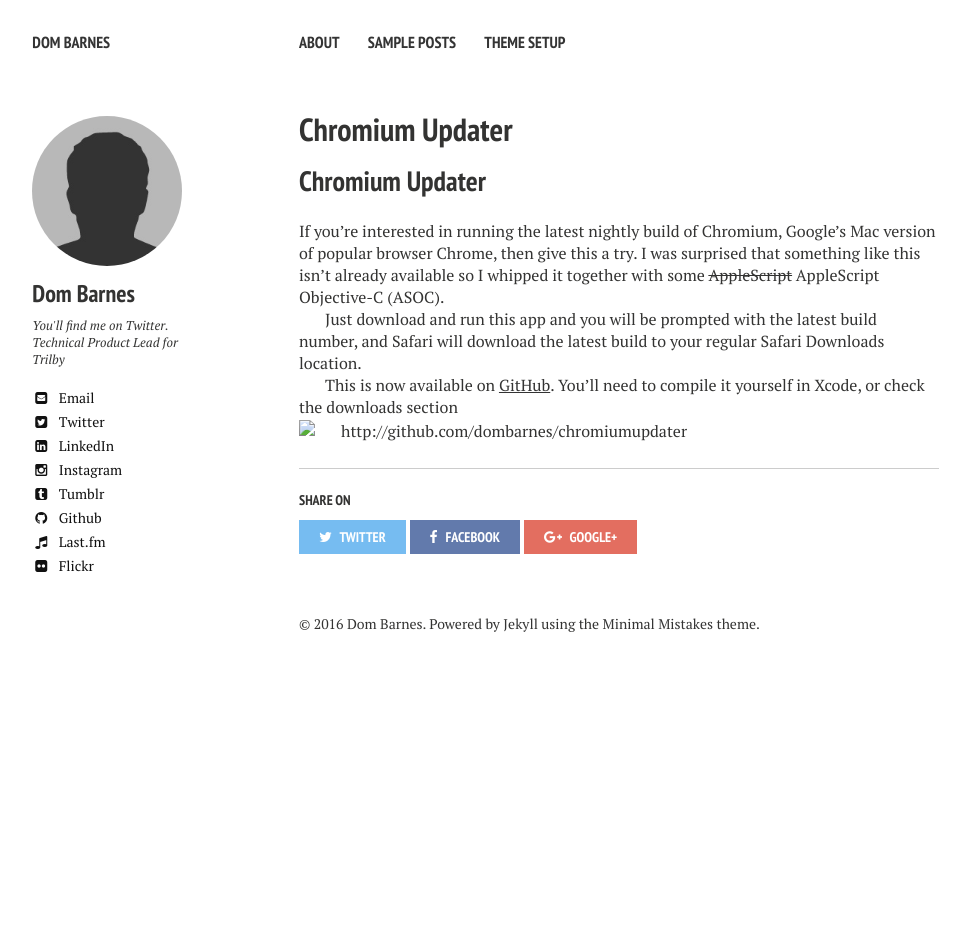
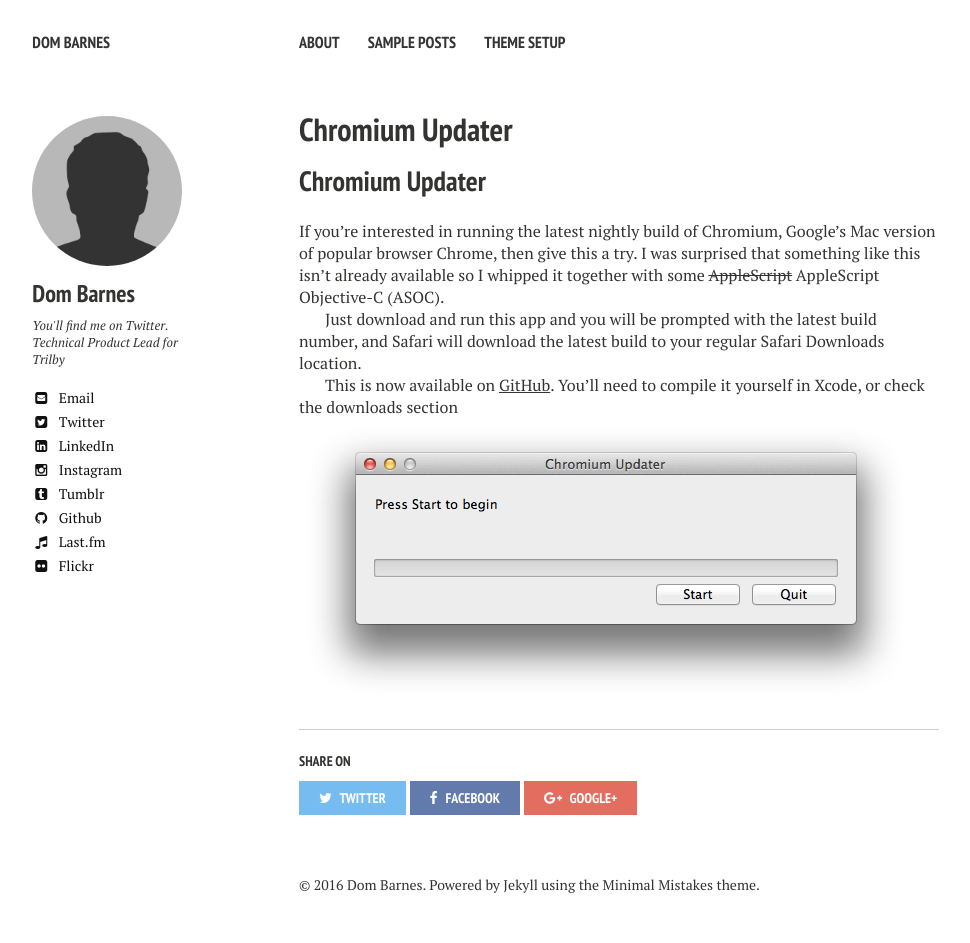
Before and after one commit to dombarnes/dombarnes.com, a Jekyll site: the page built from _projects/chromium-updater.markdown, in a window 1280 px wide. Shown: the whole page, without its empty margins (21-991 px from the left). Built offline with Jekyll 4.4.1, drawn with Linux system fonts in a browser that asks for light colours; nearby versions of some CDN libraries; before the commit the page ends 900 px from its top, so only the background shows below that.

Commit message:
adding image assets and puma gems

```diff
--- a/Gemfile
+++ b/Gemfile
@@ -1,6 +1,10 @@
 source "https://rubygems.org"
 ruby '2.3.0'
 
-gem 'jekyll', '2.5.3'
+gem 'jekyll', '~> 3.0'
 gem 'jekyll-sitemap'
 gem 'octopress', '~> 3.0'
+gem 'rack-jekyll'
+gem 'rack-cache'
+gem 'rake'
+gem 'puma'
--- a/_config.yml
+++ b/_config.yml
@@ -2,14 +2,15 @@
 
 title: Dom Barnes
 locale: en_GB
-url: "http://jekyll.dombarnes.com" # the base hostname & protocol for your site
+url: "http://localhost:4000" # the base hostname & protocol for your site
+# url: "http://jekyll.dombarnes.com" # the base hostname & protocol for your site
 
 
 # Jekyll configuration
 
 permalink: /:title.html
 markdown:    kramdown
-highlighter: pygments
+highlighter: rouge
 sass:
   sass_dir: _sass
   style: compressed
@@ -21,7 +22,7 @@
   footnote_nr: 1
   entity_output: as_char
   toc_levels: 1..6
-  enable_coderay: false
+  # enable_coderay: false
 
 
 # Octopress
--- a/_projects/chromium-updater.markdown
+++ b/_projects/chromium-updater.markdown
@@ -13,4 +13,4 @@
 Just download and run this app and you will be prompted with the latest build number, and Safari will download the latest build to your regular Safari Downloads location.
 
 This is now available on [GitHub](https://github.com/dombarnes/ChromiumUpdater). You'll need to compile it yourself in Xcode, or check the downloads section
-![http://github.com/dombarnes/chromiumupdater](/assets/chromium-updater.png)
+![http://github.com/dombarnes/chromiumupdater](/assets/images/projects/chromium-updater.png)
```
Also changed, not shown: Gemfile.lock, assets/images/projects/chart_july_2012.png (added), assets/images/projects/chart_sept_2012.png (added), assets/images/projects/chromium-updater.png (added), assets/images/projects/debt-dec-2012.png (added), assets/images/projects/debt-june-2012.png (added), assets/images/projects/debt-may-2012.png (added), assets/images/projects/debt_february_2012.png (added), assets/images/projects/debt_january_2012.png (added), assets/images/projects/debt_july_2012.png (added), assets/images/projects/debt_march_2012.png (added), assets/images/projects/debt_sept_2012.png (added).
